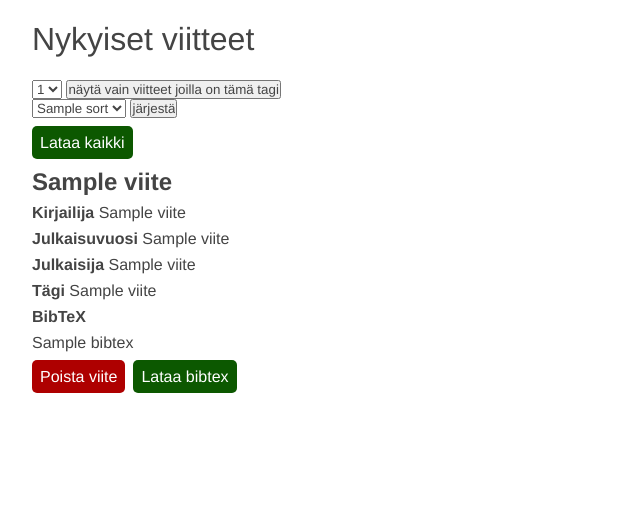
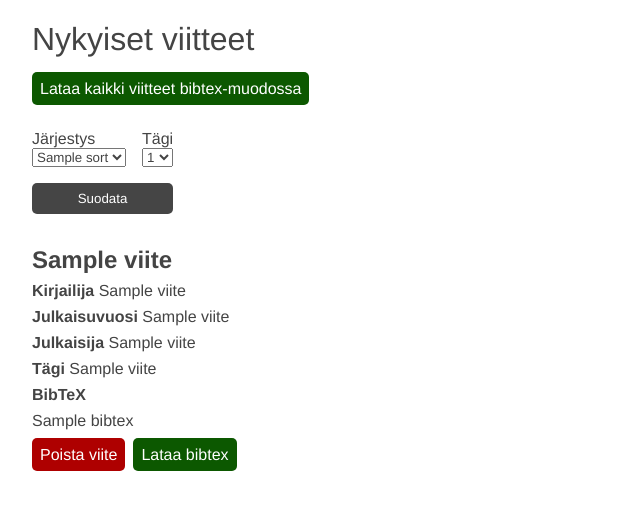
Before and after one commit to jyrikangas/ohtuminiprojekti, a Flask app: template src/templates/viitteet.html in a window 1280 px wide. Shown: the part 50-560 px from the top of the page, without its empty margins (0-640 px from the left). Run offline with Flask 2, Linux system fonts and the light colour scheme; the template is opened without the code that fills it: most values are stand-ins (such as "Sample title", 1, 10 or a date in 2020).

Commit message:
Add more style changes

```diff
--- a/src/static/styles.css
+++ b/src/static/styles.css
@@ -46,9 +46,10 @@
     border-radius: 5px;
 }
 
+
 .btn {
     margin-left: 0.5rem;
-    width: 350px;
+
 
 }
 
@@ -75,6 +76,10 @@
 
 .navbar a:hover {
     color: #000;
+}
+
+.viite {
+    margin: 2rem 0;
 }
 
 .viite p {
@@ -114,7 +119,8 @@
     display: flex;
     flex-direction: row;
     gap: 10px;
-    margin: auto 0;
+    margin: 2rem 0;
+
 }
 
 .sort_container {
@@ -125,3 +131,24 @@
 .flex_sort {
     flex-basis: auto;
 }
+
+.sort_form {
+    display: flex;
+    flex-direction: column;
+    gap: 1rem;
+}
+
+.sort_fields {
+    display: flex;
+    flex-direction: row;
+    gap: 1rem;
+}
+
+.fbtn {
+    background-color: #454545;
+    padding: 0.5rem;
+    color: white;
+    border-radius: 5px;
+    cursor: pointer;
+    border: none;
+}
--- a/src/templates/index.html
+++ b/src/templates/index.html
@@ -5,11 +5,13 @@
 </head>
 
 <body>
+
     <nav class="navbar">
         <a class="navbar__link" href="/">Home</a>
         <a class="navbar__link" href="/viitteet/">Viitteet</a>
         <a class="navbar__link" href="/lisaa_viite">Uusi</a>
     </nav>
+    <div id="main">
         <h1 id="welcome_text">Tervetuloa Viitteet-sovellukseen</h1>
         <div class="container">
             <a class="page" href="/viitteet/">
@@ -18,7 +20,6 @@
             <a class="page" href="/lisaa_viite">
                 <p>Lisää viite</p>
             </a>
-
         </div>
-
+    </div>
 </body>
--- a/src/templates/viitteet.html
+++ b/src/templates/viitteet.html
@@ -11,29 +11,38 @@
     </nav>
     <div id="main">
         <h1 id="welcome_text">Nykyiset viitteet</h1>
+
+        <div class="buttons">
+            <div class="dlbtn">
+                <a href="/viitteet/download">Lataa kaikki viitteet bibtex-muodossa</a>
+            </div>
+        </div>
         <div class="tag_form">
             <div class="sort">
-                <form action="/viitteet" method="GET">
-                    <select name="tag" id="tag">
-                        {% for tag in tags %}
-                            {% if tag[0]|length > 0 %}
-                                <option value={{ tag[0] }}> {{tag[0] }}</option>
-                            {% endif %}
-                        {% endfor %}
-                    </select>
-                    <input type="submit" value="näytä vain viitteet joilla on tämä tagi">
-                </form>
-            </div>
-            <div class="sort">
-                <form action="/viitteet" method="GET">
-                    <select name="sort" id="sort">
-                        {% for sort in sorts %}
+                <form action="/viitteet" method="GET" class="sort_form">
+                    <div class="sort_fields">
+                        <div class="sort_container">
+                            <label for="sort">Järjestys</label>
+                            <select name="sort" id="sort" class="flex_sort">
+                                {% for sort in sorts %}
 
-                            <option value={{ sort }}> {{ sort }}</option>
+                                    <option value={{ sort }}> {{ sort }}</option>
 
-                        {% endfor %}
-                    </select>
-                    <input type="submit" value="järjestä">
+                                {% endfor %}
+                            </select>
+                        </div>
+                        <div class="sort_container">
+                            <label for="tag">Tägi</label>
+                            <select name="tag" id="tag" class="flex_sort">
+                                {% for tag in tags %}
+                                    {% if tag[0]|length > 0 %}
+                                        <option value={{ tag[0] }}> {{tag[0] }}</option>
+                                    {% endif %}
+                                {% endfor %}
+                            </select>
+                        </div>
+                    </div>
+                    <input type="submit" value="Suodata" class="fbtn">
                 </form>
             </div>
         </div>
@@ -42,11 +51,7 @@
             Download all viitteet as a bibtex
         -->
 
-        <div class="buttons">
-            <div class="dlbtn">
-                <a href="/viitteet/download">Lataa kaikki</a>
-            </div>
-        </div>
+
 
         {% if error %}
             <p class="error">{{ error }}</p>
```
Lines whose indentation alone changed are shown as unchanged.
